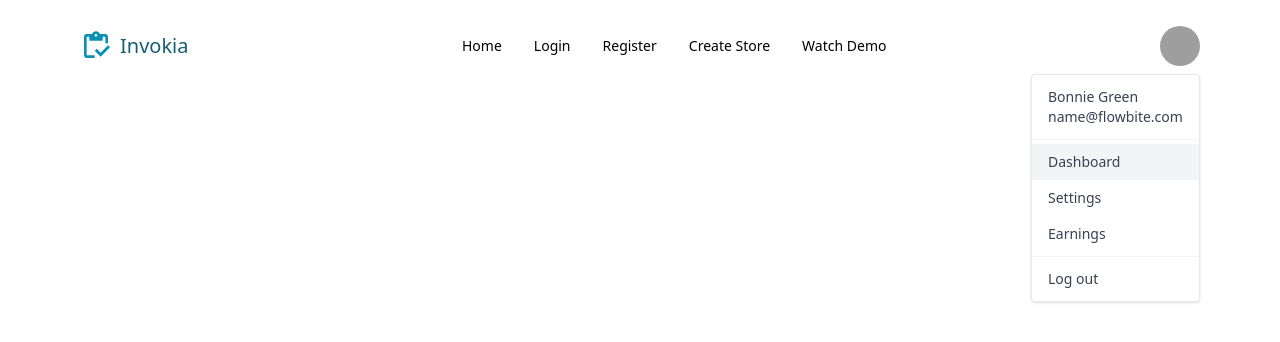
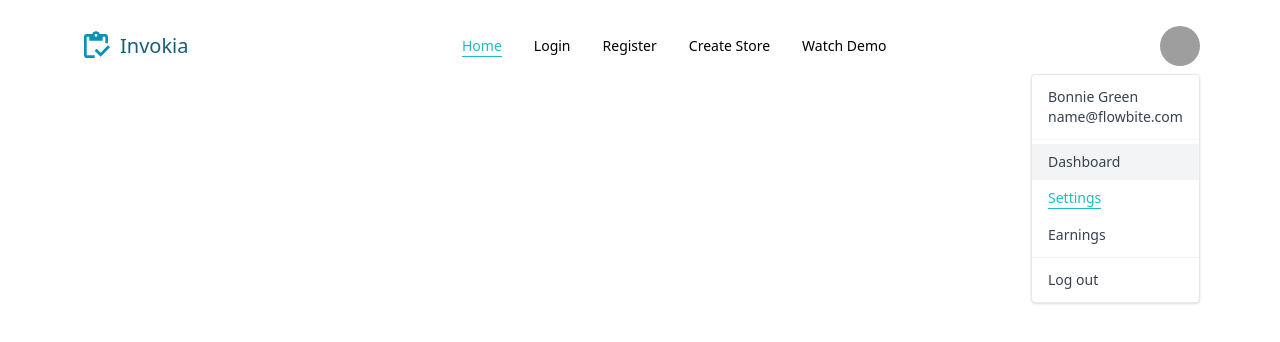
Before and after one commit to 123Somrat/inventory_management, a React (Vite) app: page / in a window 1280 px wide. Both pictures are taken after a click on the button 1179 px from the left and 46 px from the top of the page. Shown: the top 342 px of the page. Built offline with nearby package versions, Linux system fonts and the light colour scheme; no server answers; grey boxes are pictures that could not be loaded.

Commit message:
implement active route on NavBar

```diff
--- /dev/null
+++ b/src/Components/NavBar/NavBar.css
@@ -0,0 +1,5 @@
+a.active {
+    color: #1ebcc2;
+    border-bottom: 1px solid #1ebcc2;
+    ;
+  }
--- a/src/Components/NavBar/NavBar.jsx
+++ b/src/Components/NavBar/NavBar.jsx
@@ -1,8 +1,9 @@
 import { Avatar, Dropdown, Navbar } from "flowbite-react";
 import { useContext } from "react";
 import { MdOutlineInventory } from "react-icons/md";
-import { Link, useNavigate } from "react-router-dom";
+import { NavLink, useNavigate } from "react-router-dom";
 import { AuthContext } from "../../Providers/Providers";
+import './NavBar.css'
 export default function NavBar() {
 const {logOut,user} = useContext(AuthContext)
 const navigate = useNavigate()
@@ -46,8 +47,8 @@ const navigate = useNavigate()
                 name@flowbite.com
               </span>
             </Dropdown.Header>
-            <Dropdown.Item><Link to={"dashboard"}>Dashboard</Link></Dropdown.Item>
-            <Dropdown.Item><Link to={""}>Settings</Link></Dropdown.Item>
+            <Dropdown.Item><NavLink to={"dashboard"}>Dashboard</NavLink></Dropdown.Item>
+            <Dropdown.Item><NavLink to={""}>Settings</NavLink></Dropdown.Item>
             <Dropdown.Item>Earnings</Dropdown.Item>
             <Dropdown.Divider />
             <Dropdown.Item onClick={signOut}>Log out</Dropdown.Item>
@@ -55,13 +56,13 @@ const navigate = useNavigate()
           <Navbar.Toggle />
         </div>
         <Navbar.Collapse>
-          <Link href="/" className="hover:text-cyan-800">
+          <NavLink to="/" className="hover:text-cyan-800">
             Home
-          </Link>
-          {user ? <p className="hover:text-cyan-800" onClick={signOut}>Logout</p> : <Link to={"/auth/login"} className="hover:text-cyan-800">Login</Link> }
-          {user ?<Link to={"/dashboard"} className="hover:text-cyan-800">Dashboard</Link> :  <Link to="/auth/register" className="hover:text-cyan-800">Register</Link>}
-          <Link to="/createshop" className="hover:text-cyan-800">Create Store</Link>
-          <Link  to="/watchdemo" target="_blank" className="hover:text-cyan-800" >Watch Demo</Link>
+          </NavLink>
+          {user ? <p className="hover:text-cyan-800" onClick={signOut}>Logout</p> : <NavLink to={"/auth/login"} className="hover:text-cyan-800">Login</NavLink> }
+          {user ?<NavLink to={"/dashboard"} className="hover:text-cyan-800">Dashboard</NavLink> :  <NavLink to="/auth/register" className="hover:text-cyan-800">Register</NavLink>}
+          <NavLink to="/createshop" className="hover:text-cyan-800">Create Store</NavLink>
+          <NavLink  to="/watchdemo" target="_blank" className="hover:text-cyan-800" >Watch Demo</NavLink>
         </Navbar.Collapse>
       </Navbar>
       <>
```
